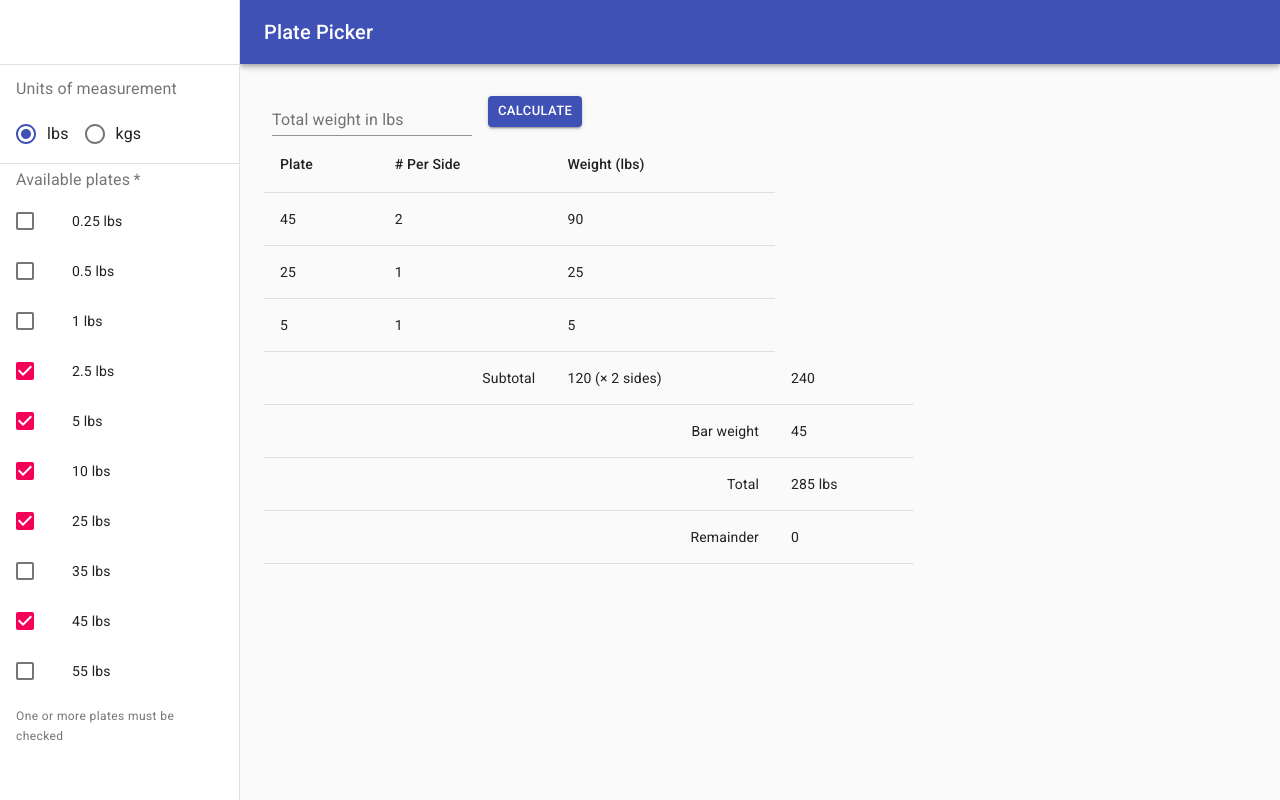
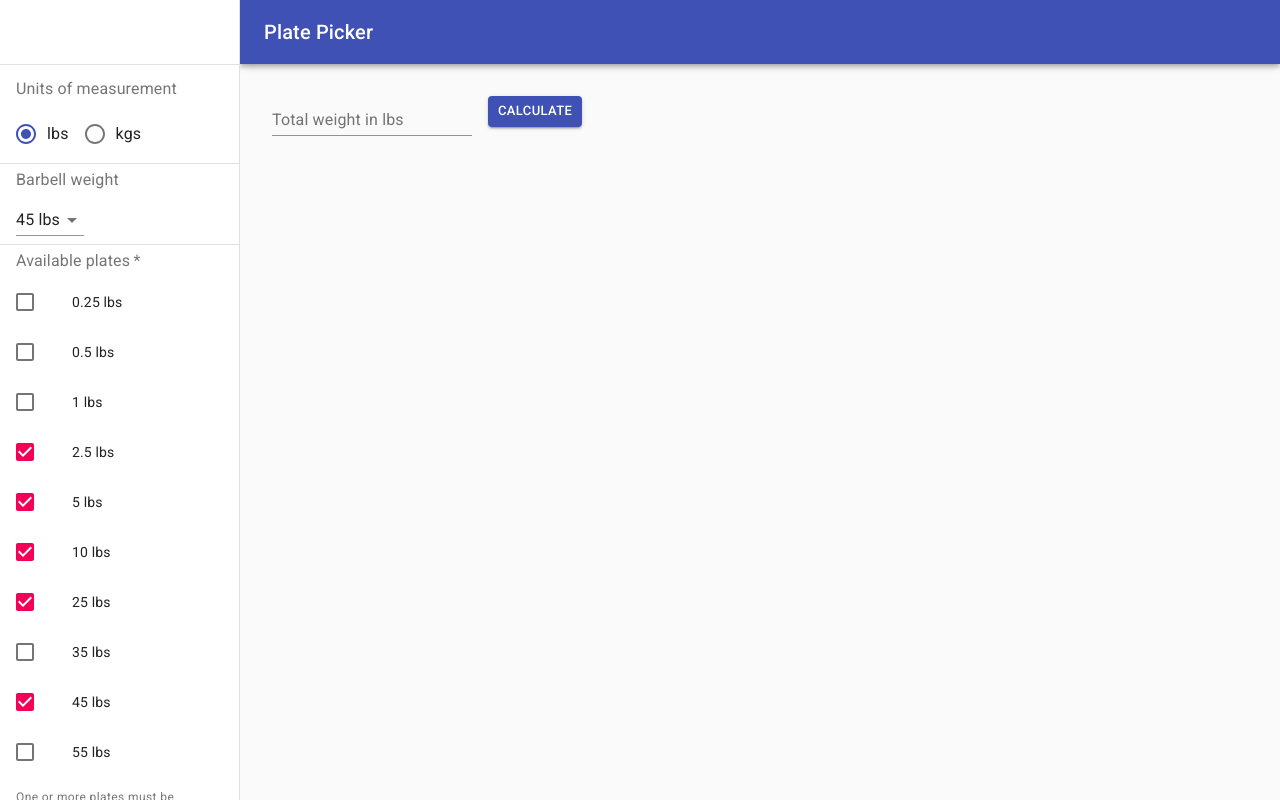
Before and after one commit to BillyBunn/plate-picker, a React (Create React App) app: page / in a window 1280 px wide. Built offline with nearby package versions, Linux system fonts and the light colour scheme.

Commit message:
updates form

```diff
--- a/src/Context.js
+++ b/src/Context.js
@@ -1,6 +1,6 @@
 export const initialState = {
   currentUnits: 'lbs',
-  currentBar: { weight: 45, units: 'lbs' },
+  currentBar: { lbs: 45, kgs: 20 },
   bars: {
     lbs: [45, 25],
     kgs: [20, 15, 10]
@@ -31,24 +31,13 @@ export const initialState = {
     ]
   },
 
-  currentWeights: {
-    plates: [
-      { weight: 45, qty: 2 },
-      { weight: 25, qty: 1 },
-      { weight: 5, qty: 1 }
-    ],
-    bar: 45,
-    totalWeight: 285,
-    targetWeight: 285,
-    remainder: 0
-  }
+  currentWeight: null
 };
 
 export const reducer = (state = initialState, action) => {
   const { type, payload } = action;
   switch (type) {
     case 'TOGGLE_UNITS':
-      console.log({ payload });
       return { ...state, currentUnits: payload };
 
     case 'TOGGLE_PLATE_AVAILABILITY':
@@ -60,6 +49,10 @@ export const reducer = (state = initialState, action) => {
         ...state,
         plates: { ...state.plates, [state.currentUnits]: updatedPlates }
       };
+
+    case 'SELECT_BAR':
+      let currentBar = { ...state.currentBar, [state.currentUnits]: payload };
+      return { ...state, currentBar };
 
     case 'CALCULATE':
       // console.log(payload);
@@ -73,12 +66,12 @@ export const reducer = (state = initialState, action) => {
       // console.log(
       //   calcPlates(payload, availablePlates, state.currentBar.weight)
       // );
-      const currentWeights = calcPlates(
+      const currentWeight = calcPlates(
         payload,
         availablePlates,
-        state.currentBar.weight
+        state.currentBar[state.currentUnits]
       );
-      return { ...state, currentWeights };
+      return { ...state, currentWeight };
 
     default:
       return state;
--- a/src/components/DrawerForm.js
+++ b/src/components/DrawerForm.js
@@ -10,12 +10,15 @@ import List from '@material-ui/core/List';
 import ListItem from '@material-ui/core/ListItem';
 import ListItemIcon from '@material-ui/core/ListItemIcon';
 import ListItemText from '@material-ui/core/ListItemText';
+import MenuItem from '@material-ui/core/MenuItem';
+import Select from '@material-ui/core/Select';
+
 import Radio from '@material-ui/core/Radio';
 import RadioGroup from '@material-ui/core/RadioGroup';
-import { Application} from '../App';
+import { Application } from '../App';
 
 const Form = () => {
-  const {state, dispatch} = React.useContext(Application)
+  const { state, dispatch } = React.useContext(Application);
 
   const handleCheckboxChange = weight => {
     dispatch({
@@ -31,9 +34,24 @@ const Form = () => {
     });
   }
 
+  function handleSelectChange(e) {
+    dispatch({
+      type: 'SELECT_BAR',
+      payload: e.target.value
+    });
+
+    if (state.currentWeight) {
+      dispatch({
+        type: 'CALCULATE',
+        payload: state.currentWeight.targetWeight
+      });
+    }
+  }
+
   let units = state.currentUnits;
-  // console.log({units})
   let plates = state.plates[units];
+  let currentBar = state.currentBar[units];
+  let bars = state.bars[units];
   const error = plates.filter(({ available }) => available).length <= 0;
 
   return (
@@ -64,6 +82,31 @@ const Form = () => {
             />
           </ListItem>
         </RadioGroup>
+        <Divider />
+
+        <ListItem role={undefined}>
+          <FormLabel component="legend">Barbell weight</FormLabel>
+        </ListItem>
+        <ListItem role={undefined}>
+          <Select
+            value={currentBar}
+            // value="bar"
+            onChange={handleSelectChange}
+            displayEmpty
+            name="bar"
+            // className={classes.select}
+          >
+            {/* <MenuItem value="">
+            <em>None</em>
+          </MenuItem> */}
+            {bars.map(bar => (
+              <MenuItem key={bar + units} value={bar}>
+                {bar} {units}
+              </MenuItem>
+            ))}
+          </Select>
+        </ListItem>
+
         <Divider />
 
         <ListItem role={undefined}>
--- a/src/components/Page.js
+++ b/src/components/Page.js
@@ -12,6 +12,8 @@ import { makeStyles, useTheme } from '@material-ui/core/styles';
 import DrawerForm from './DrawerForm';
 import WeightForm from './WeightForm';
 import WeightTable from './WeightTable'
+import { Application} from '../App';
+
 
 const drawerWidth = 240;
 
@@ -48,6 +50,9 @@ const useStyles = makeStyles(theme => ({
 }));
 
 function Page(props) {
+  const {state} = React.useContext(Application)
+
+
   const { container } = props;
   const classes = useStyles();
   const theme = useTheme();
@@ -113,7 +118,7 @@ function Page(props) {
       <main className={classes.content}>
         <div className={classes.toolbar} />
         <WeightForm />
-        <WeightTable />
+        {state.currentWeight && <WeightTable />}
       </main>
     </div>
   );
--- a/src/components/WeightTable.js
+++ b/src/components/WeightTable.js
@@ -5,7 +5,6 @@ import TableBody from '@material-ui/core/TableBody';
 import TableCell from '@material-ui/core/TableCell';
 import TableHead from '@material-ui/core/TableHead';
 import TableRow from '@material-ui/core/TableRow';
-import Paper from '@material-ui/core/Paper';
 
 import { Application } from '../App';
 
@@ -35,19 +34,13 @@ function createData(weight, qty, sub) {
 const WeightTable = props => {
   const classes = useStyles();
   const { state } = React.useContext(Application);
-  //   currentBar: { weight: 45, units: 'lbs' },
 
-  const bar = createData(
-    `${state.currentBar.weight} ${state.currentBar.units} bar`,
-    ''
-  );
-  const rows = state.currentWeights.plates.map(({ weight, qty }) =>
+  const rows = state.currentWeight.plates.map(({ weight, qty }) =>
     createData(weight, qty, weight * qty)
   );
-  const totalPerSide = state.currentWeights.plates.reduce((total, plate) => {
+  const totalPerSide = state.currentWeight.plates.reduce((total, plate) => {
     return (total += plate.weight * plate.qty);
   }, 0);
-  // const rows = [bar, ...plates];
 
   return (
     <Table className={classes.table}>
@@ -56,9 +49,6 @@ const WeightTable = props => {
           <TableCell>Plate</TableCell>
           <TableCell># Per Side</TableCell>
           <TableCell>Weight ({state.currentUnits})</TableCell>
-          {/* <TableCell rowSpan={rows.length} align="bottom">
-            Total
-          </TableCell> */}
         </TableRow>
       </TableHead>
       <TableBody>
@@ -85,20 +75,19 @@ const WeightTable = props => {
           <TableCell colSpan={3} align="right">
             Bar weight
           </TableCell>
-          {/* <TableCell colSpan={1} /> */}
-          <TableCell>{state.currentBar.weight}</TableCell>
+          <TableCell>{state.currentBar[state.currentUnits]}</TableCell>
         </TableRow>
         <TableRow>
           <TableCell colSpan={3} align="right">
             Total
           </TableCell>
-          <TableCell>{state.currentWeights.totalWeight} {state.currentUnits}</TableCell>
+          <TableCell>{state.currentWeight.totalWeight} {state.currentUnits}</TableCell>
         </TableRow>
         <TableRow>
           <TableCell colSpan={3} align="right">
             Remainder
           </TableCell>
-          <TableCell>{state.currentWeights.remainder}</TableCell>
+          <TableCell>{state.currentWeight.remainder}</TableCell>
         </TableRow>
       </TableBody>
     </Table>
--- a/src/index.js
+++ b/src/index.js
@@ -4,4 +4,4 @@ import App from './App';
 
 const Main = () => <App />;
 
-ReactDOM.render(<App />, document.getElementById('root'));
+ReactDOM.render(<Main />, document.getElementById('root'));
```
